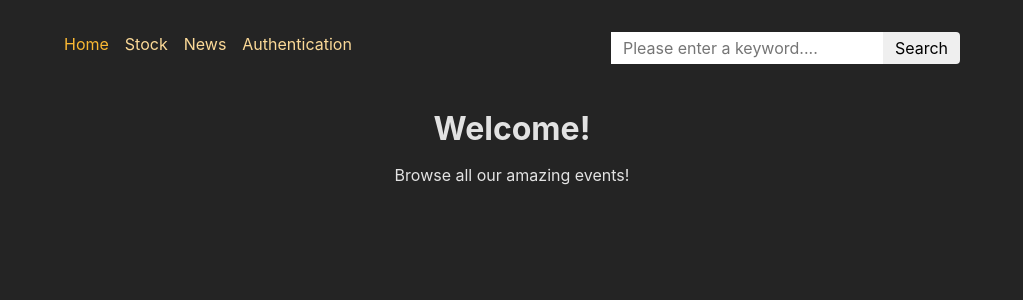
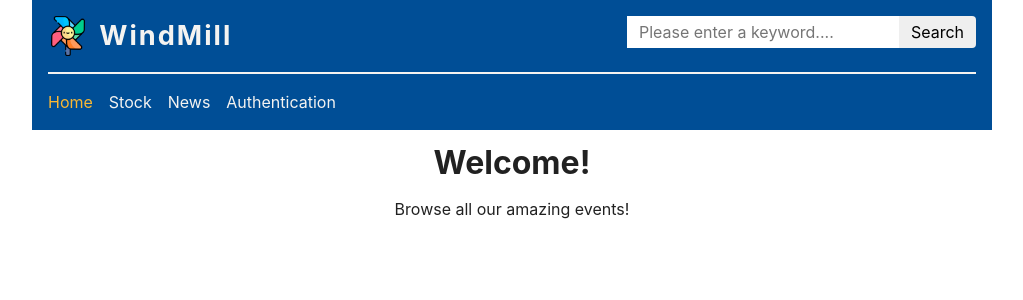
Before and after one commit to IBORY-PURPLE/windmill_FE, a React (Create React App) app in the folder frontend/: page / in a window 1280 px wide. Shown: the top 300 px of the page, without its empty margins (128-1151 px from the left). Built offline with nearby package versions, Linux system fonts and the light colour scheme.

Commit message:
css 수정

```diff
--- a/frontend/package.json
+++ b/frontend/package.json
@@ -7,8 +7,8 @@
     "@testing-library/react": "^13.4.0",
     "@testing-library/user-event": "^13.5.0",
     "react": "^18.2.0",
-    "react-dom": "^18.2.0",
-    "react-router-dom": "^6.23.1",
+    "react-dom": "^18.3.1",
+    "react-router-dom": "^6.30.1",
     "react-scripts": "5.0.1",
     "web-vitals": "^2.1.4"
   },
--- a/frontend/src/components/MainNavigation.js
+++ b/frontend/src/components/MainNavigation.js
@@ -2,13 +2,20 @@ import { NavLink, Form, useRouteLoaderData } from "react-router-dom";
 
 import classes from "./MainNavigation.module.css";
 import NewsletterSignup from "./NewsletterSignup";
+import logoImg from "../assets/logo.png";
 
 function MainNavigation() {
   const token = useRouteLoaderData("root");
 
   return (
     <header className={classes.header}>
+
       <nav>
+      <div className={classes.brand}>
+          <img src={logoImg} alt="WindMill Logo" className={classes.logo} />
+          <span className={classes.title}>WindMill</span>
+      </div>
+      <hr className={classes.divider} />
         <ul className={classes.list}>
           <li>
             <NavLink
--- a/frontend/src/components/MainNavigation.module.css
+++ b/frontend/src/components/MainNavigation.module.css
@@ -1,7 +1,34 @@
+.brand {
+  display: flex;
+  align-items: center;
+  margin-bottom: 1rem; /* 필요시 */
+}
+.divider {
+  border: none;
+  border-top: 2px solid var(--color-gray-100); /* 혹은 원하는 색상 */
+  margin: 1rem 0;
+  width: calc(100% + 40rem);
+}
+
+
+.logo {
+  height: 40px; /* 원하는 크기로 조절 */
+  margin-right: 0.7rem;
+}
+
+.title {
+  font-size: 1.7rem;
+  font-weight: bold;
+  letter-spacing: 2px;
+  color: var(--color-gray-100);
+
+}
+
 .header {
+  background-color: rgb(0, 78, 150);
   max-width: 60rem;
   margin: auto;
-  padding: 2rem;
+  padding: 1rem;
   display: flex;
   justify-content: space-between;
 }
@@ -13,7 +40,7 @@
 
 .list a {
   text-decoration: none;
-  color: var(--color-primary-400);
+  color: var(--color-gray-100);
 }
 
 .list a:hover,
--- a/frontend/src/index.css
+++ b/frontend/src/index.css
@@ -9,8 +9,8 @@
   font-weight: 400;
 
   color-scheme: light dark;
-  color: rgba(255, 255, 255, 0.87);
-  background-color: #242424;
+  color: rgba(0, 0, 0, 0.87);
+  background-color: #ffffff;
 
   font-synthesis: none;
   text-rendering: optimizeLegibility;
```
Also changed, not shown: frontend/src/assets/logo.png (added), 1 other file (tests, documents, lock files or other folders).
